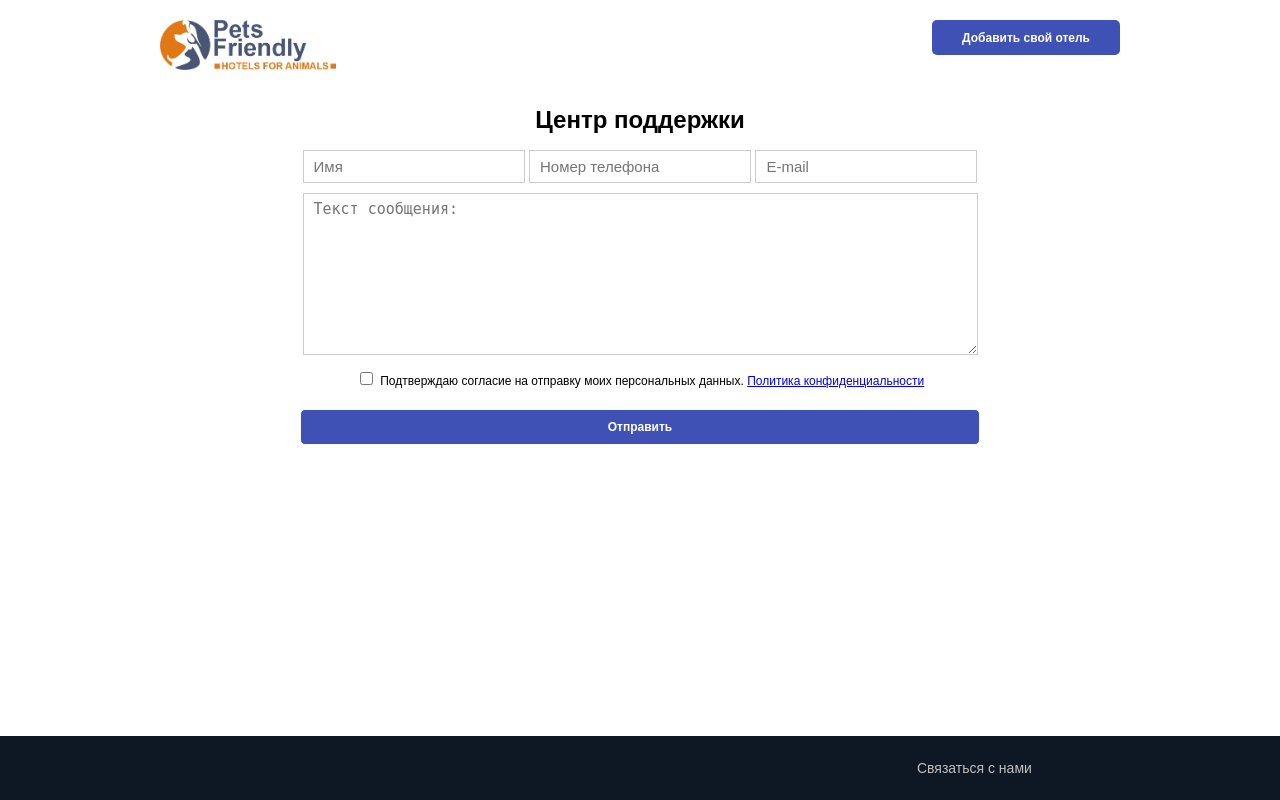
After one commit to ChmutovSergey/pets_friendly, a Django app: page /help/ in a window 1280 px wide. The commit adds this page. Run offline with Django 3.2, Linux system fonts and the light colour scheme.

Commit message:
Обновить стили для кнопок. Добавить страницу help.html. Добавить новые страницы в sitemap.txt

```diff
--- a/main_app/static/main_app/css/base.css
+++ b/main_app/static/main_app/css/base.css
@@ -5,7 +5,7 @@ html, body {
     font-family: Arial;
 }
 
-h3 {
+h1 {
     font-size: 24px;
 }
 
@@ -32,6 +32,7 @@ header ul li {
     font-weight: 600;
     font-size: 12px;
     padding: 10px;
+    cursor: pointer;
 }
 
 header ul a {
@@ -56,6 +57,10 @@ header div:nth-of-type(odd) {
     margin: 0;
     background-color: #3F51B5;
     border-radius: 5px;
+}
+
+.top-menu li:hover {
+    background-color: #e27715;
 }
 
 .top-menu a {
@@ -87,11 +92,11 @@ ul.nav li {
 }
 
 .footer a:link {
-    color: #8d8d91;
+    color: #c0c0c2;
 }
 
 .footer a:visited {
-    color: #8d8d91;
+    color: #737378;
 }
 
 .footer a:hover {
--- /dev/null
+++ b/main_app/static/main_app/css/help.css
@@ -0,0 +1,76 @@
+span {
+    font-size: 12px;
+}
+
+.content {
+    text-align: center;
+}
+
+.inline {
+    display: inline-block;
+    width: 680px;
+}
+
+.txt,
+.txt-area {
+    display: inline-block;
+    color: #676767;
+    margin-bottom: 10px;
+    border: 1px solid #ccc;
+    padding: 5px 10px;
+    font-size: 15px!important;
+    line-height: 1.4em;
+}
+
+.txt {
+   width: 200px;
+}
+
+.txt-area {
+   width: 653px;
+   min-height: 150px;
+   max-height: 400px;
+   resize: vertical;
+}
+
+.txt:focus,
+.txt-area:focus {
+   border-style: solid;
+   border-color: #bababa;
+   color: #444;
+}
+
+input.error,
+textarea.error {
+    border-color: #973D3D;
+    border-style: solid;
+    background: #F0BEBE;
+    color: #A35959;
+}
+
+input.error:focus,
+textarea.error:focus {
+    border-color: #973D3D;
+    color: #A35959;
+}
+
+.send {
+    color: #fff;
+    cursor: pointer;
+    margin: 20px 0;
+    padding: 10px;
+    font-size: 12px;
+    font-weight: 600;
+    border: solid 1px #f9f9f9;
+    border-radius: 5px;
+    background: #3F51B5;
+    width: 680px;
+}
+
+.send:hover {
+    background: #E27715;
+}
+
+.footer {
+    position: absolute;
+}
--- a/main_app/templates/main_app/base.html
+++ b/main_app/templates/main_app/base.html
@@ -1,8 +1,8 @@
 <!DOCTYPE html>
-<html lang="en">
+<html lang="ru">
     <head>
         <meta http-equiv="Content-Type" content="text/html; charset=utf-8" />
-        <title>{% block title %}{% endblock %}</title>
+        <title>Pets Friendly &#124; {% block title %}{% endblock %}</title>
         <meta name="description" content="{% block description %}{% endblock %}" />
         <link rel="icon" href="https://pets-friendly.ru/favicon.svg" type="image/svg+xml">
         {% load static %}
@@ -35,7 +35,7 @@
                     <div class="col-4">
                         <ul class="footer-navigation-link-list">
                             <li class="footer-navigation-link">
-                                <a href="/">Связаться с нами</a>
+                                <a href="{% url 'help' %}">Связаться с нами</a>
                             </li>
                         </ul>
                     </div>
--- /dev/null
+++ b/main_app/templates/main_app/help.html
@@ -0,0 +1,32 @@
+{% extends 'main_app/base.html' %}
+{% load static %}
+
+{% block title %}Центр поддержки{% endblock %}
+
+{% block description %}
+В Центре поддержки пользователей Вы можете описать свою проблему, либо оставить отзыв о сервисе.
+И команда Pets Friendly обязательно Вам ответит!
+{% endblock %}
+
+{% block extrahead %}
+<link rel="stylesheet" type="text/css" href="{% static 'main_app/css/help.css' %}">
+{% endblock %}
+
+{% block content %}
+<h1>Центр поддержки</h1>
+<div class="inline">
+    <form action="#" method="post" name="contact">
+        <input class="txt" name="name" type="name" placeholder="Имя">
+        <input class="txt" name="phone" type="phone" placeholder="Номер телефона">
+        <input class="txt" name="email" type="email" placeholder="E-mail">
+        <textarea class="txt-area" name="msg" placeholder="Текст сообщения:"></textarea>
+        <input type="checkbox" id="agreement" onchange="document.getElementById('send').disabled = !this.checked;">
+        <label for="agreement">
+            <span>Подтверждаю согласие на отправку моих персональных данных.
+                <a target="new" href="#">Политика конфиденциальности</a>
+            </span>
+        </label>
+    </form>
+    <button class="send">Отправить</button>
+</div>
+{% endblock %}
--- a/main_app/templates/main_app/hotels.html
+++ b/main_app/templates/main_app/hotels.html
@@ -1,7 +1,7 @@
 {% extends 'main_app/base.html' %}
 {% load static %}
 <!--TODO: реализовать динмический тайтл при выборе города-->
-{% block title %}Pets Friendly: Отели для питомцев в Москве{% endblock %}
+{% block title %}Отели для питомцев в Москве{% endblock %}
 {% block description %}
 Более 100 отелей в Москве и Московской области. Гарантия лучшей цены! Без комиссий. Официальный сайт.
 {% endblock %}
--- a/main_app/templates/main_app/index.html
+++ b/main_app/templates/main_app/index.html
@@ -1,7 +1,7 @@
 {% extends 'main_app/base.html' %}
 {% load static %}
 
-{% block title %}Pets Friendly | Лучшие отели для питомцев{% endblock %}
+{% block title %}Лучшие отели для питомцев{% endblock %}
 {% block description %}
 Отели для животных в Москве и области. Актуальная информация об услугах в Москве, удобный поиск
 гостиницы для животных — адреса на карте, отзывы с рейтингом и фотографиями.
@@ -18,7 +18,7 @@
 
 {% block content %}
 <div class="content">
-    <h3>Найдем лучший отель для Вашего питомца там, где Вам удобно!</h3>
+    <h1>Найдем лучший отель для Вашего питомца там, где Вам удобно!</h1>
     <form name="search-city" method="GET" class="set_address">
         {% csrf_token %}
         <p class="address"><input class="text_address" type="text" id="input_address" placeholder="Введите адрес" autofocus></p>
--- a/main_app/urls.py
+++ b/main_app/urls.py
@@ -6,5 +6,6 @@ from . import views
 urlpatterns = [
     path('', views.index_page, name='index'),
     path('hotels/', views.hotels_page, name='hotels'),
-    path('hotels/<int:hotel_id>/', views.card_hotel_page, name='card_hotel'),
+    # path('hotels/<int:hotel_id>/', views.card_hotel_page, name='card_hotel'),
+    path('help/', views.help_page, name='help'),
 ]
--- a/main_app/views.py
+++ b/main_app/views.py
@@ -1,25 +1,8 @@
-import datetime
 from math import sqrt
-from os import environ
 
-from django.http import HttpResponse
 from django.shortcuts import render
 from main_app.models import Hotel
-
-YANDEX_MAP_API_KEY = environ.get('MAP_API_KEY')
-
-
-def format_phone_number(phone_number: int) -> str:
-    number = str(phone_number)
-
-    return '+7 ({}) {}-{}-{}'.format(number[1:4], number[4:7], number[7:9], number[9:])
-
-
-def get_work_time(opening_time: datetime.time, closing_time: datetime.time):
-    if opening_time == closing_time:
-        return 'Круглосуточно'
-
-    return f'c {opening_time.isoformat(timespec="minutes")} до {closing_time.isoformat(timespec="minutes")}'
+from .controller import YANDEX_MAP_API_KEY, format_phone_number, get_work_time
 
 
 def index_page(request):
@@ -60,20 +43,25 @@ def hotels_page(request):
     return render(request, 'main_app/hotels.html', context=data)
 
 
-def card_hotel_page(request, hotel_id):
-    data = {'yandex_map_api_key': YANDEX_MAP_API_KEY}
-    try:
-        hotel = Hotel.objects.select_related().get(id=hotel_id)
-    except Exception:
-        return HttpResponse(status=404)
+def help_page(request):
 
-    data.update({
-        'title': hotel.title,
-        'description': hotel.description,
-        'address': hotel.address,
-        'latitude': float(hotel.latitude),
-        'longitude': float(hotel.longitude),
+    return render(request, 'main_app/help.html')
 
-    })
 
-    return render(request, 'main_app/card_hotel.html', context=data)
+# def card_hotel_page(request, hotel_id):
+#     data = {'yandex_map_api_key': YANDEX_MAP_API_KEY}
+#     try:
+#         hotel = Hotel.objects.select_related().get(id=hotel_id)
+#     except Exception:
+#         return HttpResponse(status=404)
+#
+#     data.update({
+#         'title': hotel.title,
+#         'description': hotel.description,
+#         'address': hotel.address,
+#         'latitude': float(hotel.latitude),
+#         'longitude': float(hotel.longitude),
+#
+#     })
+#
+#     return render(request, 'main_app/card_hotel.html', context=data)
--- a/sitemap.txt
+++ b/sitemap.txt
@@ -1,2 +1,3 @@
 https://pets-friendly.ru/
-https://www.pets-friendly.ru/
+https://pets-friendly.ru/hotels
+https://pets-friendly.ru/help
```
Also changed, not shown: main_app/controller.py (added, +18 -0 lines), main_app/static/main_app/css/index.css (+13 -7 lines), main_app/static/main_app/img/logo.jpg, main_app/static/main_app/js/help.js (added).
